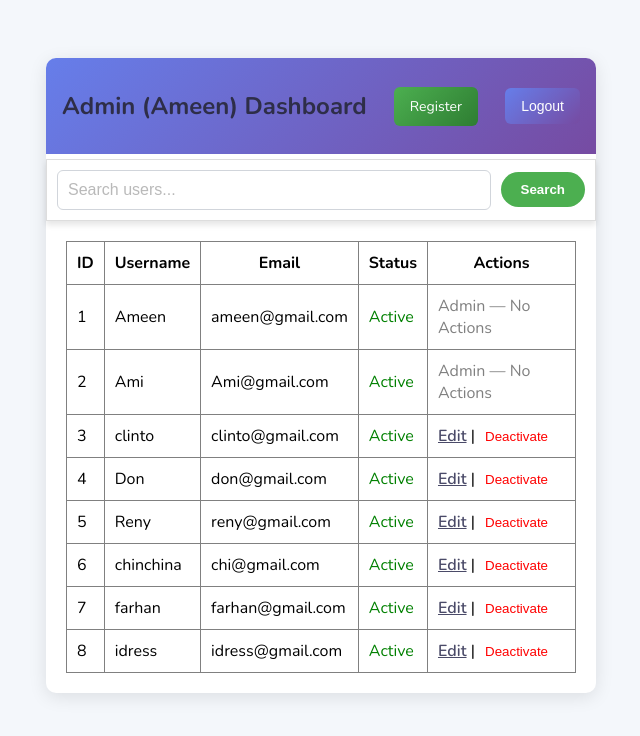
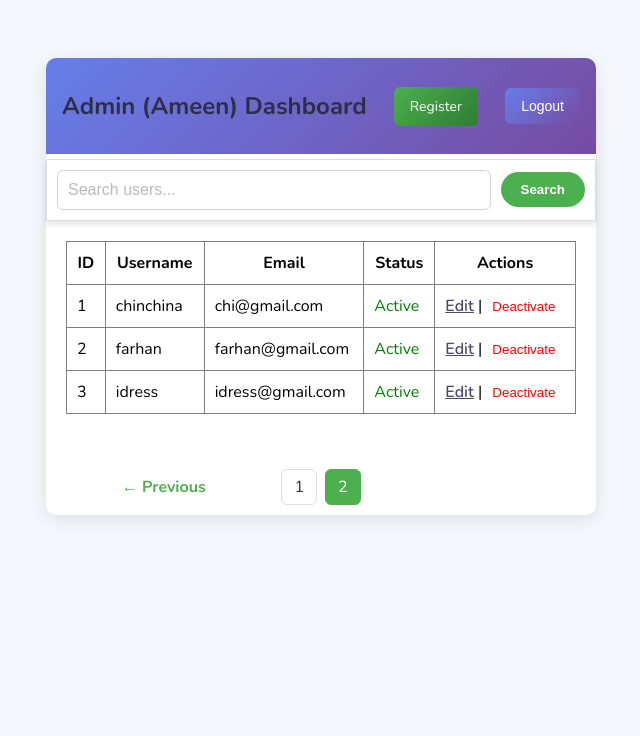
Before and after one commit to Ameen-K-Nejeeb/django-todo, a Django app: page /admin-dashboard/?page=2 in a window 1280 px wide. Shown: the top 736 px of the page, without its empty margins (319-959 px from the left). Run offline with Django 3.2, Linux system fonts and the light colour scheme; a user stored in the database is signed in; data comes from the database, SQL or seed files in the repository; both versions use the stored data as it was after the commit.

Commit message:
update : Pagenation

```diff
--- a/base/templates/admin_dashboard.html
+++ b/base/templates/admin_dashboard.html
@@ -84,8 +84,65 @@
 
   .btn-clear:hover {
     color: #ff4444;
-    /* Red on hover */
-  }
+ }
+  /* ---------------------------------------------------------------------------------- */
+
+  .pagination-wrapper {
+  display: grid;
+  grid-template-columns: 1fr auto 1fr;
+  align-items: center;
+  margin-top: 25px;
+  padding: 10px 0;
+}
+
+/* Previous & Next */
+.pagination-prev a,
+.pagination-next a {
+  font-weight: bold;
+  color: #4CAF50;
+  text-decoration: none;
+  display: flex;
+  justify-content: center;
+}
+
+.pagination-prev {
+  text-align: left;
+}
+
+.pagination-next {
+  text-align: right;
+}
+
+/* Page Numbers */
+.pagination-pages {
+  display: flex;
+  gap: 8px;
+  justify-content: center;
+}
+
+.pagination-pages .page {
+  padding: 6px 12px;
+  border-radius: 6px;
+  border: 1px solid #ddd;
+  text-decoration: none;
+  color: #333;
+  font-weight: 500;
+  transition: 0.3s;
+}
+
+.pagination-pages .page:hover {
+  background-color: #4CAF50;
+  color: white;
+}
+
+.pagination-pages .active {
+  background-color: #4CAF50;
+  color: white;
+  border-color: #4CAF50;
+  cursor: default;
+}
+
+
 </style>
 
 <div class="search-wrapper">
@@ -174,4 +231,50 @@
     {% endfor %}
   </table>
 </div>
+
+
+
+<!-- PAGINATION START -->
+{% if users.paginator.num_pages > 1 %}
+<div class="pagination-wrapper">
+
+  <!-- Previous -->
+  <div class="pagination-prev">
+    {% if users.has_previous %}
+      <a href="?page={{ users.previous_page_number }}{% if search_query %}&search_query={{ search_query }}{% endif %}">
+        ← Previous
+      </a>
+    {% endif %}
+  </div>
+
+  <!-- Page Numbers -->
+  <div class="pagination-pages">
+    {% for num in users.paginator.page_range %}
+      {% if num == users.number %}
+        <span class="page active">{{ num }}</span>
+      {% else %}
+        <a class="page"
+           href="?page={{ num }}{% if search_query %}&search_query={{ search_query }}{% endif %}">
+          {{ num }}
+        </a>
+      {% endif %}
+    {% endfor %}
+  </div>
+
+  <!-- Next -->
+  <div class="pagination-next">
+    {% if users.has_next %}
+      <a href="?page={{ users.next_page_number }}{% if search_query %}&search_query={{ search_query }}{% endif %}">
+        Next →
+      </a>
+    {% endif %}
+  </div>
+
+</div>
+{% endif %}
+<!-- PAGINATION END -->
+
+
+
+
 {% endblock %}
--- a/base/views.py
+++ b/base/views.py
@@ -8,7 +8,7 @@ from django.contrib.auth.models import User
 from .models import Task
 from .forms import CustomUserCreationForm, TaskForm, UserEditForm
 from django.db.models import Q
-
+from django.core.paginator import Paginator
 
 
 def is_admin(user):
@@ -182,11 +182,15 @@ def admin_login_view(request):
 @login_required(login_url='admin-login')
 @user_passes_test(is_admin, login_url='admin-login')
 def admin_dashboard_view(request):
-    users = User.objects.all().order_by('-is_active')
+    users_qs = User.objects.all().order_by('-is_active')
 
     search_query = request.GET.get('search_query')
     if search_query:
         users = users.filter( Q(username__istartswith=search_query) | Q(email__istartswith=search_query))
+
+    paginator = Paginator(users_qs, 5)
+    page_number = request.GET.get('page')
+    users = paginator.get_page(page_number)
 
     context = {
         'users':users,
```
Also changed, not shown: db.sqlite3.
